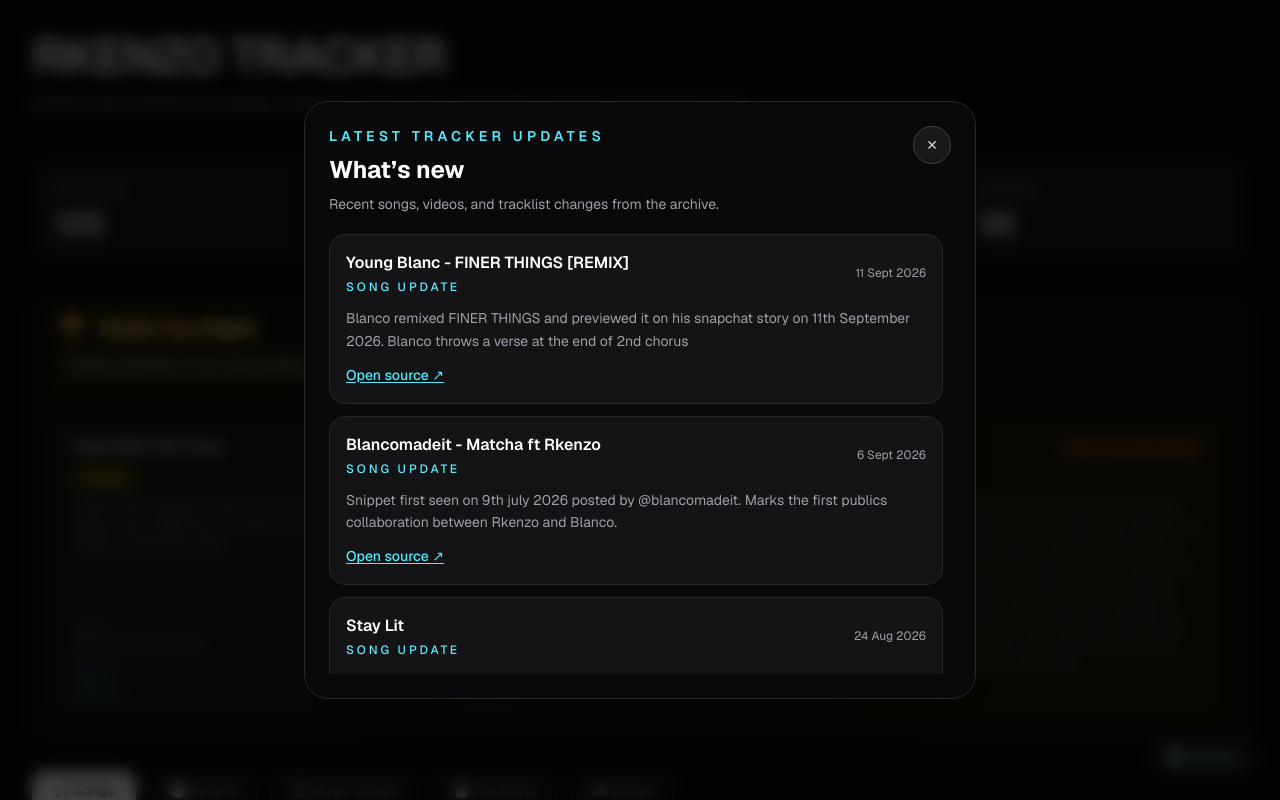
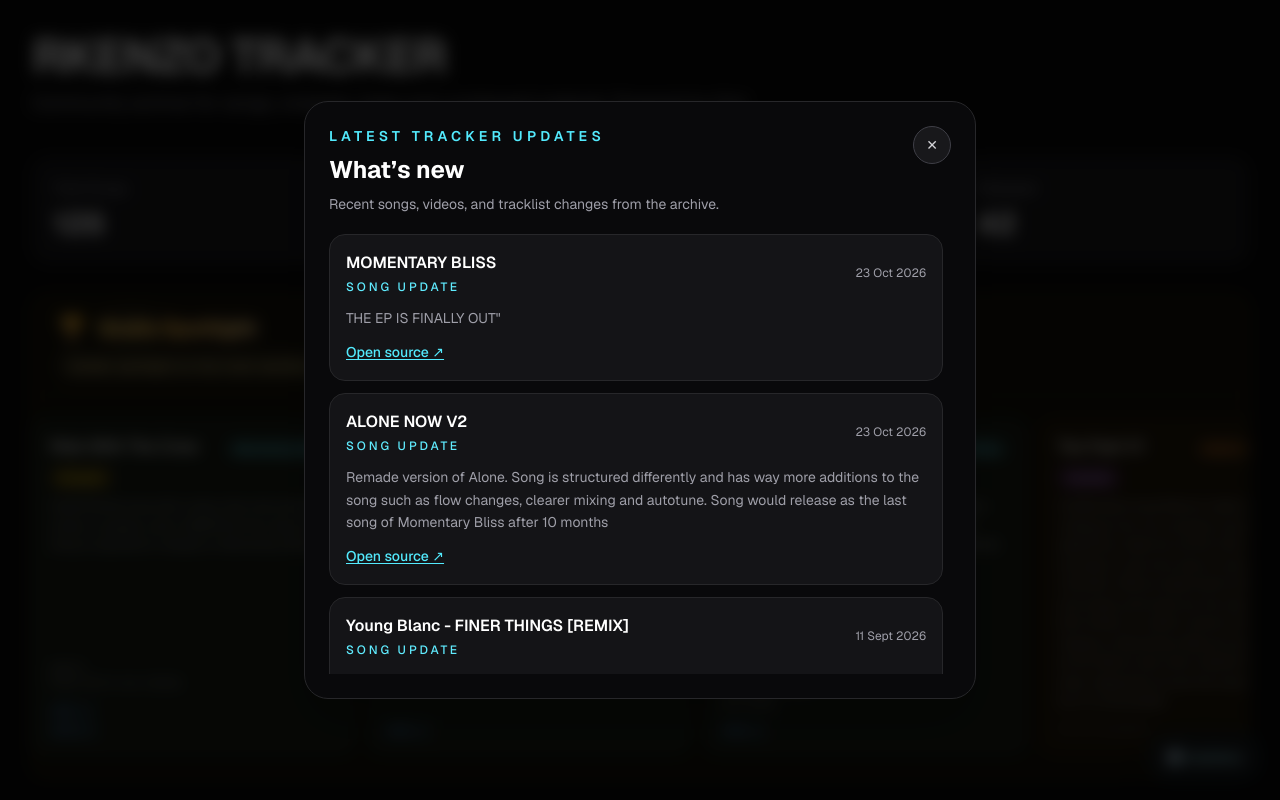
Before and after one commit to KnowKiot/Rkenzo-Tracker, a Next.js app: page / in a window 1280 px wide. Shown: the top 800 px of the page. Built offline with nearby package versions, Linux system fonts and the light colour scheme.

Commit message:
Updated the site to celebrate momentary bliss release

```diff
--- a/app/data.tsx
+++ b/app/data.tsx
@@ -46,7 +46,7 @@ export interface Song {
 export interface EraInfoDumpEntry {
   title: string;
   detail: string;
-  link?: string;
+  links?: string[];
 }
 
 export interface Era {
@@ -91,6 +91,15 @@ export interface TrackerUpdateItem {
 export const TRACKER_UPDATES: TrackerUpdateItem[] = [
 
   {
+    title: 'MOMENTARY BLISS',
+    type: 'Song update',
+    detail: 'THE EP IS FINALLY OUT"',
+    date: '2026-10-23',
+    era: 'Momentary Bliss',
+    link: 'https://open.spotify.com/album/1AIvGt9lmgi001QRMewvnk',
+  },
+
+  {
     title: 'For You',
     type: 'Song update',
     detail: 'Earliest song recorded by Rkenzo was recently found on his soundcloud burner account "OS2S Vault"',
@@ -149,7 +158,7 @@ export const ERAS: Era[] = [
     name: 'Momentary Bliss',
     image: '/images/MB FINAL.png',
     description:
-      "Momentary Bliss era marks the start of Kenz' music from 2026 leading up to the release of his upcoming EP expected to release August 22nd 2026. But was pushed back due to distribution disputes it's now expected to release October 16th 2026. Momentary Bliss has fans anticipating the release of grails such as Alone Now and more production from FinniX!Beats. Project seems to experiment with different sounds and has a spacey-like theme. Fans believe this will be his biggest project yet",
+      "Momentary Bliss era marks the start of Kenz' music from 2026 leading up to the release of his EP released 23rd October 2026. But was pushed back due to distribution disputes it's now expected to release October 16th 2026. Momentary Bliss has fans anticipating the release of grails such as Alone Now and more production from FinniX!Beats. Project seems to experiment with different sounds and has a spacey-like theme. Fans believe this will be his biggest project yet",
     accent: '#60ecff',
     accentBg: 'rgba(96,236,255,0.06)',
     infoDump: [
@@ -218,7 +227,7 @@ export const ERAS: Era[] = [
       {
         title: 'Behind the scenes',
         detail: 'This is some behind-the-scene footage of the DND video shot during the Young Kenz era — a good place to dump the actual BTS clip, shoot context, and any lore around the session.',
-        link: 'https://imgur.gg/f/MyRoNsC',
+        links: ['https://imgur.gg/f/MyRoNsC'],
       },
       {
         title: 'Why fans talk about it',
@@ -271,83 +280,15 @@ export const SONGS: Song[] = [
   // ── Momentary Bliss ──────────────────────────
 
   {
-    title: "Young Blanc - FINER THINGS [REMIX]",
-    era: 'Momentary Bliss',
-    status: 'Snippet',
-    producer: 'Segway',
-    notes: 'Blanco remixed FINER THINGS and previewed it on his snapchat story on 11th September 2026. Blanco throws a verse at the end of 2nd chorus',
-    rating: '',
-    filename: 'RKenzo X Young Blanc - Finer Things',
-    links: ['https://imgur.gg/f/tLTNj3e'],
-    releaseDate: '2026-09-11',
-  },
-
-  {
-    title: "Stay Lit",
-    era: 'Momentary Bliss',
-    status: 'Snippet',
-    producer: 'Segway',
-    notes: 'Snippet first seen on 24th August 2026, produced by segway, kenz uses a skepta like flow on the song and uses a nice beat',
-    rating: '',
-    filename: '?',
-    links: ['https://imgur.gg/f/BH54Fd4'],
-    releaseDate: '2026-08-24',
-  },
-
-  {
-    title: "Slap Me Again (Open Verse Challenge)",
-    era: 'Momentary Bliss',
-    status: 'Released',
-    producer: 'Faith Acen Onen',
-    notes: 'Throwaway freestyle to capitalise on the "Slap Me Again" trend on tiktok',
-    rating: '',
-    filename: '',
-    links: ['https://www.instagram.com/p/Dbv75S9sw4t/'],
-    releaseDate: '2026-08-7',
-    altNames: ['UK POO'],
-  },
-
-  {
-    title: "RICK OWENS (SPED UP!!)",
+    title: 'Rick Owens',
     era: 'Momentary Bliss',
     status: 'Released',
     producer: 'Sogimura',
-    notes: 'Speed up version of Rick Owens uploaded by Kenz on his soundcloud burner due to popular demand',
-    rating: '',
-    filename: '',
-    links: ['https://soundcloud.com/one-shot-2-shine-vault/rick-owens-sped-up?utm_source=clipboard&utm_medium=text&utm_campaign=social_sharing'],
-    releaseDate: '2026-07-27',
-  },
-
-  {
-    title: "IG Live Freestyle",
-    era: 'Momentary Bliss',
-    status: 'Snippet',
-    producer: 'blancomadeit',
-    notes: 'Previewed on 22nd July 2026 on instagram live where kenz was freestyling over beats sent by blanco, during this freestyle he would rap over rounds, drill beat, spanish guitar and another unheard beat by blanco. Kenz uses some bars from his unreleased songs during this freestyle. All freestyle links can be found below',
-    rating: '',
-    filename: '?',
-    links: ['https://imgur.gg/f/ovEyL4N','https://imgur.gg/f/IBP7d1t','https://imgur.gg/f/AKXEP8f'],
-    releaseDate: '2026-07-22',
-  },
-
-  {
-    title: "Blancomadeit - Matcha ft Rkenzo",
-    era: 'Momentary Bliss',
-    status: 'Released',
-    producer: 'blancomadeit',
-    notes: 'Snippet first seen on 9th july 2026 posted by @blancomadeit. Marks the first publics collaboration between Rkenzo and Blanco.',
-    rating: '',
-    filename: '?',
-    links: ['https://open.spotify.com/album/6vWw8vPZjdCcFqQXdLWPyN'],
-    releaseDate: '2026-09-06',
-    infoDump: [
-      {
-        title: 'Behind the scenes',
-        detail: 'Snippet of RKenzo and Blanco in the studio together where Matcha was probably recorded',
-        link: 'https://imgur.gg/f/XSv6odV',
-      },
-    ],
+    notes: 'Snippet uploaded to TikTok 9th May 2026. Song samples "prolly my spookiest beat" and believed to also sample "FIELD TRIP" by Ye but this is all speculation. Released 23rd May 2026 as track 1 for Momentary Bliss"',
+    rating: '⭐',
+    filename: "Rick Owen’s mix.wav",
+    links: ['https://open.spotify.com/album/4GsqZMSH0Vay1LnL1KmNwt?si=HN3UreP5T5-HMFIh6ETOHQ'],
+    releaseDate: '2026-05-23',
   },
 
   {
@@ -365,7 +306,170 @@ export const SONGS: Song[] = [
       {
         title: 'Behind the scenes',
         detail: 'Another angle of the shoot can be seen here. Kenz was spotted recording somewhere in London on the 29th July 2026. Song does not seem to be previewed before hand and was thought to be the FINER THINGS music video but this is false. This could potentially be the video for the momentary bliss trailer or an entirely different song',
-        link: 'https://imgur.gg/f/gqUcNCq',
+        links: ['https://imgur.gg/f/gqUcNCq'],
+      },
+    ],
+  },
+
+  {
+    title: 'Milan Ft Tkandz',
+    era: 'Momentary Bliss',
+    status: 'Released',
+    producer: 'blancomadeit',
+    notes:
+      'Snippet uploaded to Instagram on April 18th 2026 where both boys are wearing light blue drip and tkandz previews a verse. Probably will drop leading up to the release of Momentary Bliss',
+    rating: '⭐',
+    filename: 'Milan [Rkenzo x Tkandz].MPEG',
+    links: ['https://www.youtube.com/watch?v=z2tr0qLNeDw'],
+    altNames: ["RECIPE", "BLUE BOYS"],
+    infoDump: [
+      {
+        title: 'Behind the scenes',
+        detail: 'Snippet uploaded to Instagram on April 18th 2026 where both boys are wearing light blue drip and tkandz previews a verse.',
+        links: ['https://imgur.gg/f/BT96XzG','https://imgur.gg/f/MleUvdu','https://www.instagram.com/reel/DXR_71rjGq4/'],
+      },
+    ],
+  },
+
+  {
+    title: 'NEVER (FALLING IN LOVE)',
+    era: 'Momentary Bliss',
+    status: 'Released',
+    producer: 'Ougby',
+    notes: "Song was first seen on early tracklists but would finally release on Momentary Bliss as track 4. Kenz collabs with Alex Blairr backs to his melodic drill roots and has a powerful background vocalist on a drill/trap beat song sounds really wavy.",
+    rating: '⭐',
+    filename: 'Fallin In Love.wav',
+    links: ['https://www.youtube.com/watch?v=LvmC5JMjHMQ'],
+    altNames: ['Fallin In', 'Fallin', 'Never Fallin In Love'],
+    infoDump: [
+      {
+        title: 'Behind the scenes',
+        detail: 'BTS of @itsmiriamm recording the hook.',
+        links: ['https://imgur.gg/f/BIsDM0r'],
+      },
+    ],
+  },
+
+  {
+    title: 'NO TIME = MONEY FAST',
+    era: 'Momentary Bliss',
+    status: 'Released',
+    producer: 'Gloyo',
+    notes:
+      'Song Rkenzo and Whiz made during the OS2S: Extended Edition and would finally see the light of day as track 5 on Momentary Bliss, Kenz pulled this from the vault as he felt like it needed to come out. Fans call this song Out Till Late 2. the alternate filename is WasteNoTimefeatRkenzo.AAC',
+    rating: '✨',
+    filename: 'Whiz x Kenz - 21:04:2025, 03.29.wav',
+    links: ['https://www.youtube.com/watch?v=bx5O-vhHWNk'],
+    altNames: ['No Time', 'Money Fast', 'Out Till Late 2'],
+    infoDump: [
+      {
+        title: 'Behind the scenes',
+        detail: 'Snippet of the track from early 2026 before it had released.',
+        links: ['https://imgur.gg/f/E8ffWVR'],
+      },
+    ],
+  },
+
+
+
+  {
+    title: "ALONE NOW V2",
+    era: 'Momentary Bliss',
+    status: 'Released',
+    producer: 'FinniX!Beats',
+    notes: 'Remade version of Alone. Song is structured differently and has way more additions to the song such as flow changes, clearer mixing and autotune. Song would release as the last song of Momentary Bliss after 10 months',
+    rating: '⭐',
+    filename: '?',
+    links: ['https://www.youtube.com/watch?v=u_JeSFnMOTY'],
+    releaseDate: '2026-10-23',
+  },
+
+
+
+  {
+    title: "Young Blanc - FINER THINGS [REMIX]",
+    era: 'Momentary Bliss',
+    status: 'Released',
+    producer: 'blancomadeit & Segway',
+    notes: '2nd lyrical collab of Blanco and Rkenzo. Reportedly stated that kenz had scrapped finer things because he had no use for it but blanco picked it up and would later throw on a verse at the end and ask kenz to release it in which he did.',
+    rating: '✨',
+    filename: 'RKenzo X Young Blanc - Finer Things.m4a',
+    links: ['https://open.spotify.com/track/4Wbi8Zeq7ETezeyrSO8x8K'],
+    releaseDate: '2026-09-11',
+        infoDump: [
+      {
+        title: 'Behind the scenes',
+        detail: 'Blanco remixed FINER THINGS and previewed it on his snapchat story on 11th September 2026. Blanco throws a verse at the end of 2nd chorus',
+        links: ['https://imgur.gg/f/tLTNj3e'],
+      },
+    ],
+
+  },
+
+  {
+    title: "Stay Lit",
+    era: 'Momentary Bliss',
+    status: 'Snippet',
+    producer: 'Segway',
+    notes: 'Snippet first seen on 24th August 2026, produced by segway, kenz uses a skepta like flow on the song and uses a nice beat',
+    rating: '',
+    filename: '?',
+    links: ['https://imgur.gg/f/BH54Fd4'],
+    releaseDate: '2026-08-24',
+  },
+
+  {
+    title: "Slap Me Again (Open Verse Challenge)",
+    era: 'Momentary Bliss',
+    status: 'Released',
+    producer: 'Faith Acen Onen',
+    notes: 'Throwaway freestyle to capitalise on the "Slap Me Again" trend on tiktok',
+    rating: '',
+    filename: '',
+    links: ['https://www.instagram.com/p/Dbv75S9sw4t/'],
+    releaseDate: '2026-08-7',
+    altNames: ['UK POO'],
+  },
+
+  {
+    title: "RICK OWENS (SPED UP!!)",
+    era: 'Momentary Bliss',
+    status: 'Released',
+    producer: 'Sogimura',
+    notes: 'Speed up version of Rick Owens uploaded by Kenz on his soundcloud burner due to popular demand',
+    rating: '',
+    filename: '',
+    links: ['https://soundcloud.com/one-shot-2-shine-vault/rick-owens-sped-up?utm_source=clipboard&utm_medium=text&utm_campaign=social_sharing'],
+    releaseDate: '2026-07-27',
+  },
+
+  {
+    title: "IG Live Freestyle",
+    era: 'Momentary Bliss',
+    status: 'Snippet',
+    producer: 'blancomadeit',
+    notes: 'Previewed on 22nd July 2026 on instagram live where kenz was freestyling over beats sent by blanco, during this freestyle he would rap over rounds, drill beat, spanish guitar and another unheard beat by blanco. Kenz uses some bars from his unreleased songs during this freestyle. All freestyle links can be found below',
+    rating: '',
+    filename: '?',
+    links: ['https://imgur.gg/f/ovEyL4N','https://imgur.gg/f/IBP7d1t','https://imgur.gg/f/AKXEP8f'],
+    releaseDate: '2026-07-22',
+  },
+
+  {
+    title: "Blancomadeit - Matcha ft Rkenzo",
+    era: 'Momentary Bliss',
+    status: 'Released',
+    producer: 'blancomadeit',
+    notes: 'Snippet first seen on 9th july 2026 posted by @blancomadeit. Marks the first publics collaboration between Rkenzo and Blanco.',
+    rating: '',
+    filename: '?',
+    links: ['https://open.spotify.com/album/6vWw8vPZjdCcFqQXdLWPyN'],
+    releaseDate: '2026-09-06',
+    infoDump: [
+      {
+        title: 'Behind the scenes',
+        detail: 'Snippet of RKenzo and Blanco in the studio together where Matcha was probably recorded',
+        links: ['https://imgur.gg/f/XSv6odV'],
       },
     ],
   },
@@ -454,7 +558,7 @@ export const SONGS: Song[] = [
   },
 
   {
-    title: 'FINER THINGS',
+    title: 'FINER THINGS V1',
     era: 'Momentary Bliss',
     status: 'Snippet',
     producer: 'blancomadeit & Segway',
@@ -505,7 +609,7 @@ export const SONGS: Song[] = [
     status: 'Snippet',
     producer: 'Sogimura',
     notes: 'Spotted on the momentary tracklist as the intro so the song will probably make the album. Rkenzo experiments with a different sound and delivers a very good flow. Song has a 8-BIT vibe to it ',
-    rating: '🥇',
+    rating: '🏆',
     filename: 'Lane Switch.wav',
     links: ['https://imgur.gg/f/uXp1sCx'],
   },
@@ -561,18 +665,18 @@ export const SONGS: Song[] = [
     status: 'Snippet',
     producer: 'Sogimura',
     notes: 'Unreleased song created in the Momentary Bliss era, song could potentially be saved for the EP release. Seen on old Momentary Bliss as "I WANNA ROCK"',
-    rating: '🥈',
+    rating: '🏆',
     filename: 'GO NIW.wav',
     links: ['https://imgur.gg/f/5Lluv1r'],
     altNames: ['I WANNA ROCK', "Go Now"]
   },
 
   {
-    title: 'Popular Artist X Rkenzo',
+    title: 'SwitchOTR X Rkenzo',
     era: 'Momentary Bliss',
     status: 'Rumoured',
     producer: 'Unknown',
-    notes: 'Rkenzo claims to have a feature with a big artist but is not revealing who it is. Apparently this artist will make Momentary Bliss if Tkandz does not clear his verse on Milan',
+    notes: 'Switch OTR would send Kenz and open verse that he was allowed to release but chose not too. Apparently this artist will make Momentary Bliss if Tkandz does not clear his verse on Milan.',
     rating: '🥉',
     filename: '?',
     links: [],
@@ -602,18 +706,6 @@ export const SONGS: Song[] = [
   },
 
   {
-    title: 'Rick Owens',
-    era: 'Momentary Bliss',
-    status: 'Released',
-    producer: 'Sogimura',
-    notes: 'Snippet uploaded to TikTok 9th May 2026. Song samples "prolly my spookiest beat" and believed to also sample "FIELD TRIP" by Ye but this is all speculation. Released 23rd May 2026 as track 1 for Momentary Bliss"',
-    rating: '⭐',
-    filename: "Rick Owen’s mix.wav",
-    links: ['https://open.spotify.com/album/4GsqZMSH0Vay1LnL1KmNwt?si=HN3UreP5T5-HMFIh6ETOHQ'],
-    releaseDate: '2026-05-23',
-  },
-
-  {
     title: 'BABYGIRL',
     era: 'Momentary Bliss',
     status: 'Unreleased',
@@ -644,18 +736,7 @@ export const SONGS: Song[] = [
     filename: '—',
     links: ['https://www.youtube.com/watch?v=9xhi5VvcJPM&list=RD9xhi5VvcJPM&start_radio=1'],
   },
-  {
-    title: 'Milan Ft Tkandz',
-    era: 'Momentary Bliss',
-    status: 'Snippet',
-    producer: 'blancomadeit',
-    notes:
-      'Snippet uploaded to Instagram on April 18th 2026 where both boys are wearing light blue drip and tkandz previews a verse. Probably will drop leading up to the release of Momentary Bliss',
-    rating: '🥇',
-    filename: 'Milan [Rkenzo x Tkandz].MPEG',
-    links: ['https://imgur.gg/f/BT96XzG','https://www.tiktok.com/@rkenzo.1/photo/7660925042200562966','https://www.instagram.com/reel/DXR_71rjGq4/'],
-    altNames: ["RECIPE", "BLUE BOYS"]
-  },
+
 
   {
     title: 'WAGWAN Fresstyle',
@@ -748,18 +829,6 @@ export const SONGS: Song[] = [
     filename: '—',
     links: ['https://www.youtube.com/watch?v=MFjM_NQvPC0'],
     releaseDate: '2026-04-3',
-  },
-
-  {
-    title: 'NEVER (FALLING IN LOVE)',
-    era: 'Momentary Bliss',
-    status: 'Unreleased',
-    producer: 'OB',
-    notes: "Kenz go backs to his melodic drill roots and has a powerful background vocalist on a drill/trap beat song sounds really wavy. Song could be on the Momentary Bliss EP. It is quite experimetnal taking elements from Dave's Raindance Rkenzo collabs with a female artist to deliver power melodies accompanied with hard hitting bars.",
-    rating: '🥉',
-    filename: 'Fallin In Love.wav',
-    links: [],
-    altNames: ['Fallin In', 'Fallin', 'Never Fallin In Love'],
   },
 
   {
@@ -821,13 +890,13 @@ export const SONGS: Song[] = [
   },
 
   {
-    title: 'ALONE NOW',
+    title: 'ALONE NOW V1',
     era: 'Momentary Bliss',
     status: 'Snippet',
     producer: 'FinniX!Beats',
     notes:
       'Instagram live preview. Instantly hailed as a grail — part of the collection of songs Rkenzo made with FinniX Switzerland. Reportedly this song is on its 5th version and kenz plans to change studio to finish it for a fresher sound and new creative environment. It is highly liked that this grail will drop as the outro for Momentary Bliss',
-    rating: '🏆',
+    rating: '🥉',
     filename: 'ALONE NOW.wav',
     links: ['https://imgur.gg/f/EgxCX5j'],
     altNames: ['Alone', 'Alone Now'],
@@ -1049,18 +1118,6 @@ export const SONGS: Song[] = [
     links: [],
   },
 
-  {
-    title: 'NO TIME = MONEY FAST',
-    era: 'OS2S: Extended Edition',
-    status: 'Snippet',
-    producer: 'Unknown',
-    notes:
-      'Song Rkenzo and Whiz made together in the studio. Fans call this song Out Till Late 2. the alternate filename is WasteNoTimefeatRkenzo.AAC',
-    rating: '🥈',
-    filename: 'Whiz x Kenz - 21:04:2025, 03.29.wav',
-    links: ['https://imgur.gg/f/E8ffWVR'],
-    altNames: ["NTMF",'No Time', 'Money Fast', 'Out Till Late 2'],
-  },
 
   {
     title: 'On Go',
@@ -1122,14 +1179,14 @@ export const SONGS: Song[] = [
   },
 
   {
-    title: 'Mr Imagination - Ambrosia Ft Rkenzo',
-    era: 'OS2S: Extended Edition',
-    status: 'Unreleased',
-    producer: 'Unknown',
-    notes: 'Song is seen as track 11 on Mr Imaginations "War Of Reflections" expected to release as part of his mixtape. Rkenzo recorded on Mr Imaginations "Ambrosia" during his time in Ghana',
-    rating: '🥉',
-    filename: '—',
-    links: [],
+    title: 'Mr Imagination - Ambrosia Ft Rkenzo & Phoenix Da IceFire',
+    era: 'OS2S: Extended Edition',
+    status: 'Released',
+    producer: 'Unknown',
+    notes: 'Song is seen as track 4 on Mr Imaginations "War Of Reflections" expected to release as part of his mixtape. Rkenzo recorded on Mr Imaginations "Ambrosia" during his time in Ghana',
+    rating: '',
+    filename: '—',
+    links: ['https://open.spotify.com/track/3YcYdrhO0DDRvXoxq2myHP?si=1b10813e64f44eab'],
   },
 
   {
@@ -1140,7 +1197,7 @@ export const SONGS: Song[] = [
     notes: 'Song is seen as track 08 on Mr Imaginations "War Of Reflections" expected to release as part of his mixtape. Part of the collections of songs Rkenzo hopped on whilst in Ghana with Mr Imagination',
     rating: '',
     filename: '—',
-    links: ['https://imgur.gg/f/QqUgXW3'],
+    links: ['https://open.spotify.com/track/07qjiY5vXd5s2nZu0j9Wiz?si=ff68688166cd4249'],
     altNames: ['acute loops','Disassemble']
   },
 
@@ -1241,7 +1298,7 @@ export const SONGS: Song[] = [
     producer: 'Unknown',
     notes:
       'Song made during the OS2S: Extended Edition era uses a new flow and the snippet of the song sounds pretty good. its a shame this song wont release but could potentially be released on the OS2S anniversay',
-    rating: '🥉',
+    rating: '🥈',
     filename: 'take a toke - 13_06_2025, 21.31 1.wav',
     links: ['https://imgur.gg/f/ZVPzejr'],
   },
@@ -1264,7 +1321,7 @@ export const SONGS: Song[] = [
     status: 'Snippet',
     producer: 'Pronto',
     notes: 'Video was made 1st August 2025, speculated to be made during his time in Ghana. Fans think this could be song BACK CHAT but it is false. Freestyle can see Rkenzo using new flows and referencing bars from Say So and other songs. Not much is known about this song and looks to be recorded for an instagram / titkok clip but never released',
-    rating: '🥉',
+    rating: '🥇',
     filename: 'Rolling wid it Up to.wav',
     links: ['https://imgur.gg/f/Ffzl2z7'],
     releaseDate: '2026-07-25',
@@ -1572,7 +1629,7 @@ export const SONGS: Song[] = [
     status: 'Snippet',
     producer: 'ZEL',
     notes: 'Unreleased song made during the Young Kenz era which he shared to Mr Imagination. This song never released but the people who have heard it consider it as the best song from this era. Apparently Kenz snipped this song during this era but no media footage can be found of it. This song should of released during this era but didnt for unknown reasons.',
-    rating: '🥇',
+    rating: '🏆',
     filename: "Let's Get It.mp3",
     links: ['https://imgur.gg/f/e1zbCzl'],
     altNames: ['LGI', 'Ay come lets get it']
@@ -1601,7 +1658,7 @@ export const SONGS: Song[] = [
       {
         title: 'Behind the scenes',
         detail: 'This is some behind-the-scene footage of the DND video shot during the Young Kenz era — use this spot for the shoot context, the actual BTS clip, and any extra lore that belongs to the song itself.',
-        link: 'https://imgur.gg/f/MyRoNsC',
+        links: ['https://imgur.gg/f/MyRoNsC'],
       },
     ],
   },
--- a/app/page.tsx
+++ b/app/page.tsx
@@ -835,16 +835,17 @@ function InfoDumpSection() {
               <div className="p-5 sm:p-6">
                 <p className="text-xs uppercase tracking-[0.24em] text-zinc-500 mb-2">{entry.title}</p>
                 <p className="text-sm text-zinc-300 leading-relaxed">{entry.detail}</p>
-                {entry.link ? (
+                {entry.links?.map((link, linkIndex, links) => (
                   <a
-                    href={entry.link}
+                    key={`${link}-${linkIndex}`}
+                    href={link}
                     target="_blank"
                     rel="noopener noreferrer"
-                    className="mt-3 inline-flex items-center gap-1 text-sm text-blue-400 hover:text-blue-300 underline underline-offset-2"
+                    className="mt-3 mr-4 inline-flex items-center gap-1 text-sm text-blue-400 hover:text-blue-300 underline underline-offset-2"
                   >
-                    Open link ↗
+                    {links.length > 1 ? `Open link ${linkIndex + 1} ↗` : 'Open link ↗'}
                   </a>
-                ) : null}
+                ))}
               </div>
             </div>
           );
@@ -1082,13 +1083,17 @@ export default function RkenzoTracker() {
               Golden spotlight on the most wanted unreleased tracks.
             </p>
           </div>
-          <div className="p-6 grid grid-cols-1 sm:grid-cols-2 lg:grid-cols-3 gap-4">
+          <div
+            className="flex snap-x snap-mandatory gap-4 overflow-x-auto p-6"
+            tabIndex={0}
+            aria-label="Grails Spotlight songs"
+          >
             {grails.map((song, i) => {
               const accent = eraAccent(song.era);
               return (
                 <div
                   key={i}
-                  className="rounded-xl p-4 border flex flex-col gap-2 transform transition-all duration-200 hover:-translate-y-1 hover:scale-105 hover:shadow-2xl"
+                  className="w-[min(85vw,20rem)] shrink-0 snap-start rounded-xl p-4 border flex flex-col gap-2 transform transition-all duration-200 hover:-translate-y-1 hover:scale-105 hover:shadow-2xl"
                   style={{ borderColor: `${accent}40`, background: `${accent}0d` }}
                 >
                   <div className="flex items-start justify-between gap-2">
```
